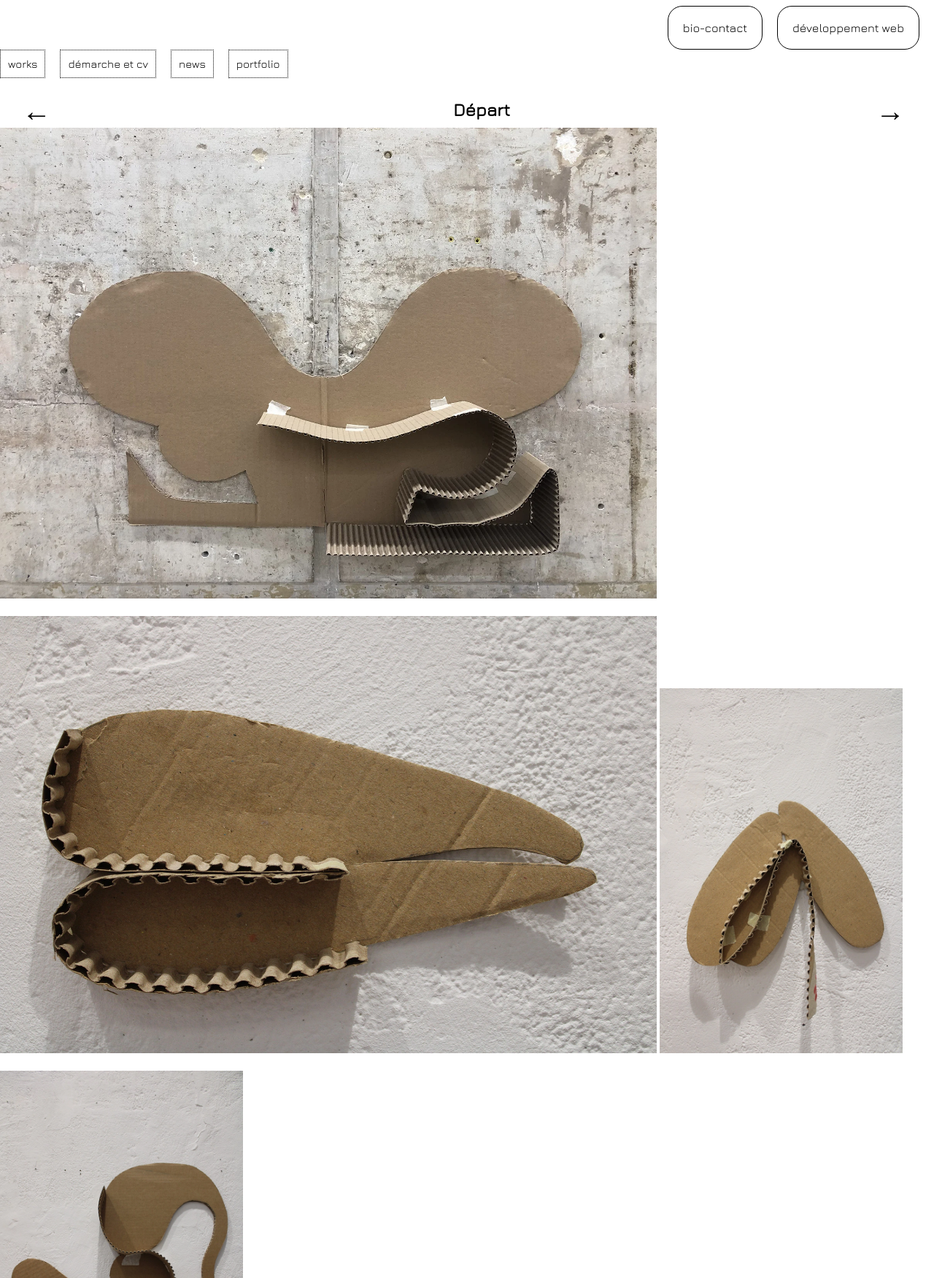
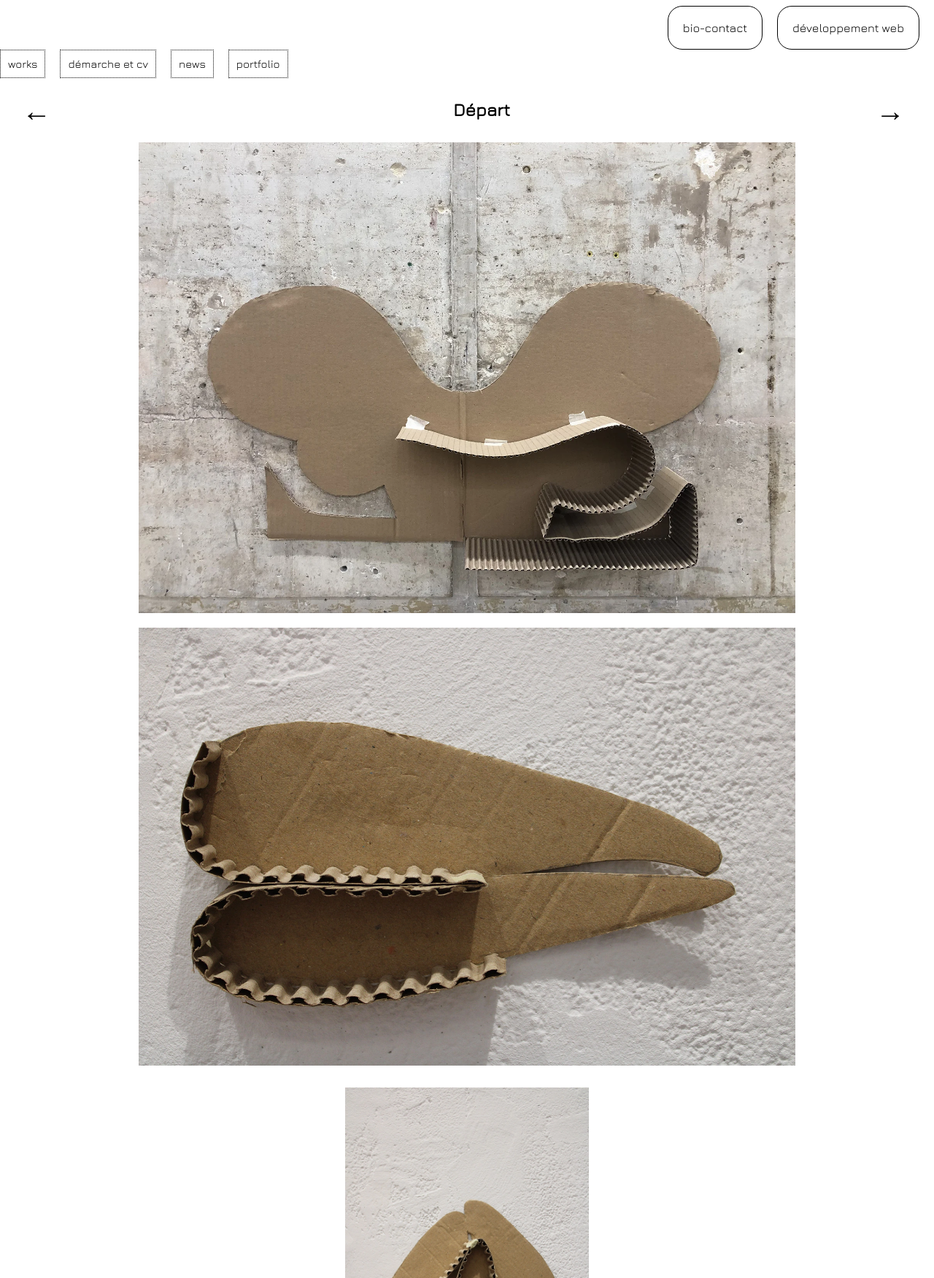
Before and after one commit to CamillePaillou/camille.paillou, a PHP site: page /oeuvre/carton.php in a window 1280 px wide; the page is wider, and only the part inside the window is pictured. Shown: the part 169-1920 px from the top of that part at 73% size. Run offline with PHP 8.4, Linux system fonts and the light colour scheme.

```diff
--- a/css/cpaillou.css
+++ b/css/cpaillou.css
@@ -584,14 +584,18 @@ hr.solid {
     width: 900px !important;
     height: auto !important;
     max-width: 900px !important;
+    display: block;
+    margin: 20px auto;
 }
 .thumbnail.img-verti {
     width: auto !important;
     height: 500px !important;
     max-width: 500px !important;
+    display: block;
+    margin: 30px auto;
 }
 .thumbnail:hover {
-    transform: scale(1.05);
+    transform: scale(1);
     max-width:920px;
 }
 
```
